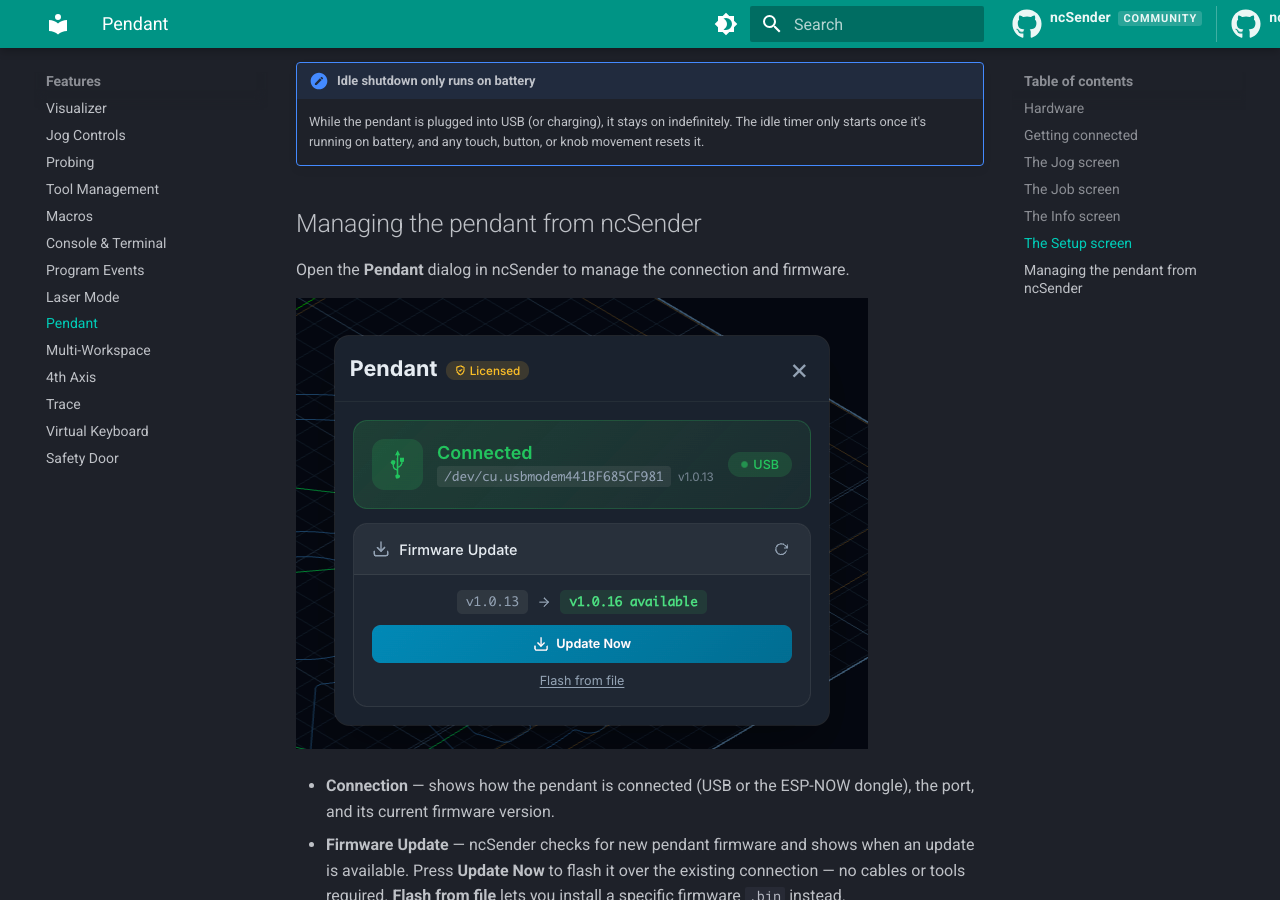
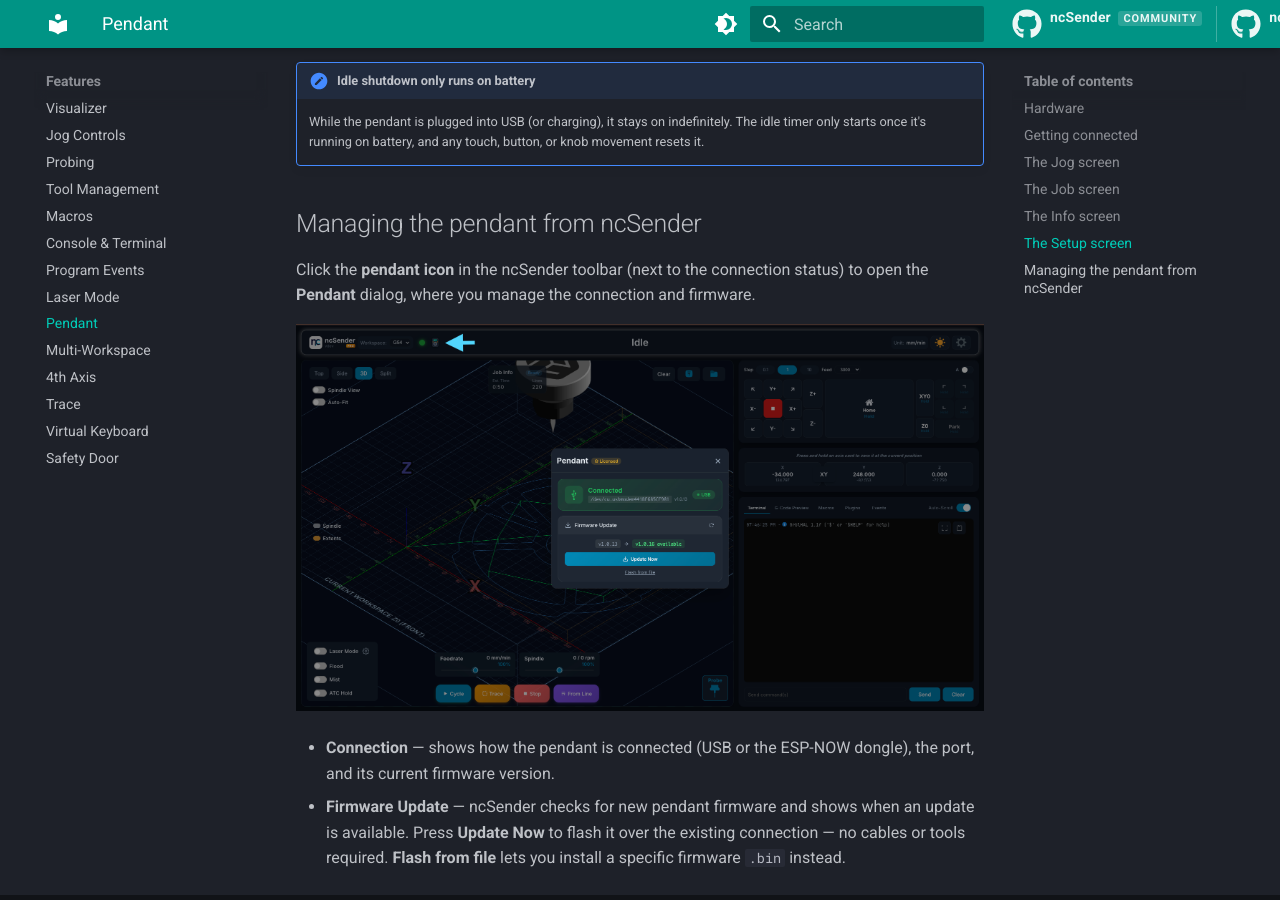
Before and after one commit to siganberg/ncSender.manual, an MkDocs documentation site: the page built from docs/features/pendant.md, in a window 1280 px wide and 900 px high, scrolled down 5305 px. Built offline with MkDocs 1.6.1 and Material for MkDocs 9.7.7, drawn with Linux system fonts in a browser that asks for light colours; comment, search, counter and statistics services are not loaded.

Commit message:
Show how to open the ncSender pendant dialog
Replace the cropped dialog image with a full-app screenshot highlighting the
toolbar pendant icon, and note how to open the dialog.

Co-Authored-By: Claude Opus 4.8 (1M context) <noreply@anthropic.com>

```diff
--- a/docs/features/pendant.md
+++ b/docs/features/pendant.md
@@ -115,7 +115,9 @@ The Setup screen holds the pendant's own preferences.
 
 ## Managing the pendant from ncSender
 
-Open the **Pendant** dialog in ncSender to manage the connection and firmware.
+Click the **pendant icon** in the ncSender toolbar (next to the connection
+status) to open the **Pendant** dialog, where you manage the connection and
+firmware.
 
 ![ncSender pendant dialog](../assets/images/features/pendant-ncsender-dialog.png)
 
```
Also changed, not shown: docs/assets/images/features/pendant-ncsender-dialog.png.
